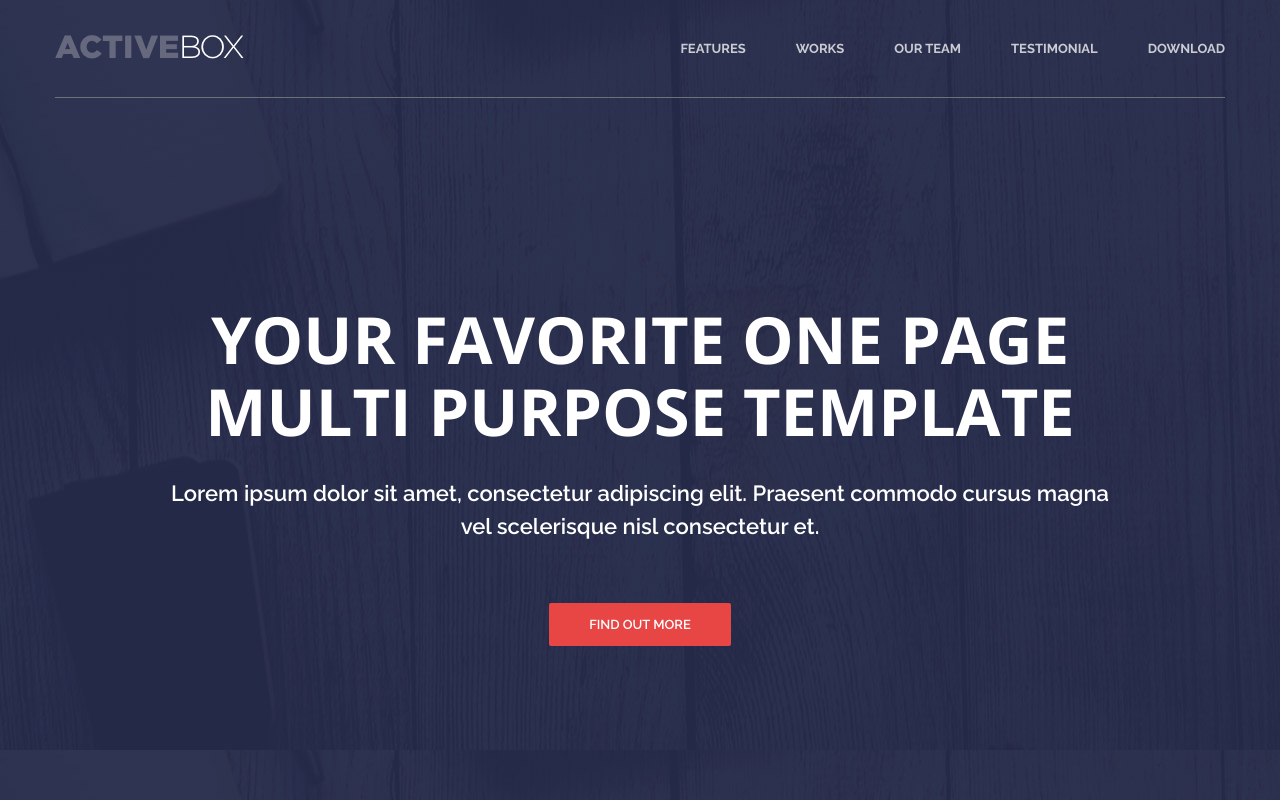
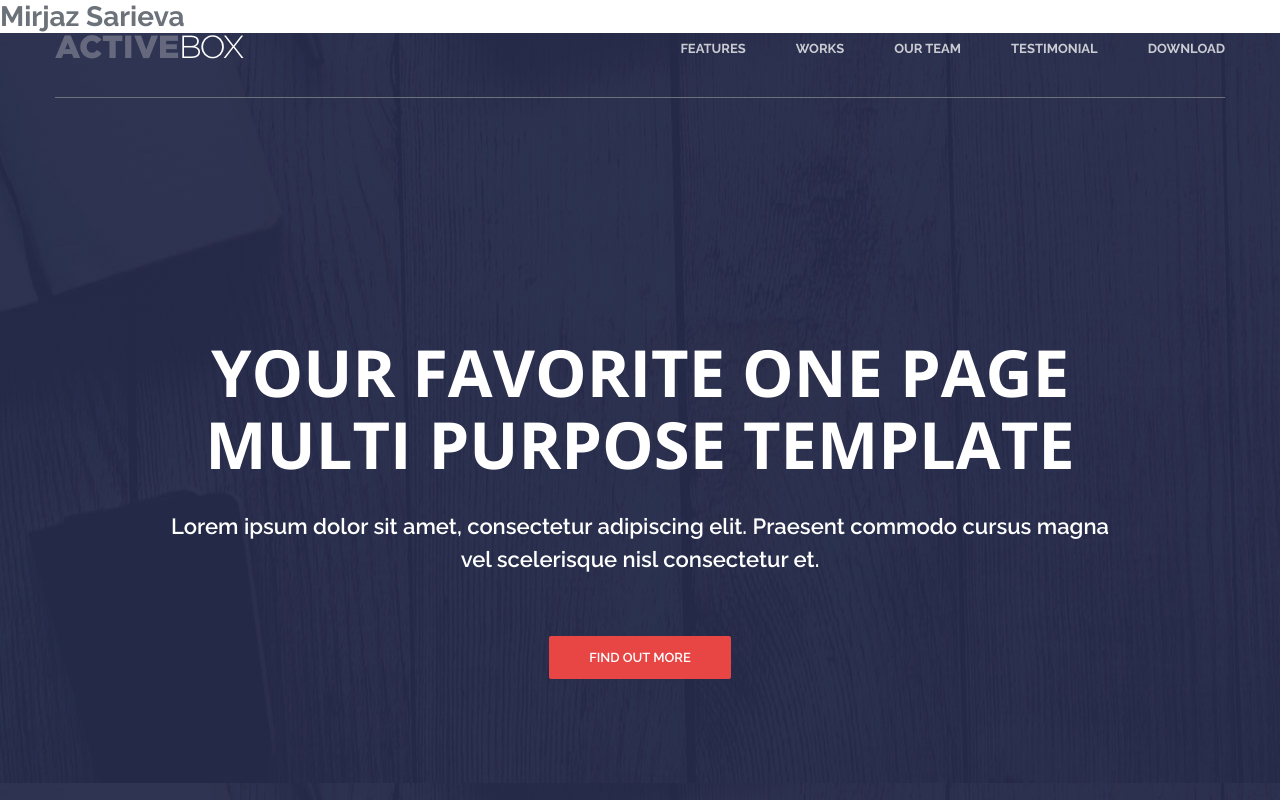
Before and after one commit to Meerim22/test-2, a plain HTML site: page index.html in a window 1280 px wide. Shown: the top 800 px of the page. Drawn offline with nearby package versions, Linux system fonts and the light colour scheme.

Commit message:
add name

```diff
--- a/index.html
+++ b/index.html
@@ -1,5 +1,6 @@
 <!DOCTYPE html>
 <html lang="en">
+
 <head>
   <meta charset="UTF-8" />
   <meta http-equiv="X-UA-Compatible" content="IE=edge" />
@@ -8,14 +9,15 @@
   <link rel="preconnect" href="https://fonts.gstatic.com" crossorigin />
   <link
     href="https://fonts.googleapis.com/css2?family=Cardo:ital@1&family=Open+Sans:wght@700&family=Raleway:ital,wght@0,600;0,700;1,400&display=swap"
-      rel="stylesheet"
-    />
+    rel="stylesheet" />
 
   <link rel="stylesheet" href="style.css" />
 
   <title>ActivBox</title>
 </head>
+
 <body>
+  <h1>Mirjaz Sarieva</h1>
   <header class="header">
     <div class="container">
       <div class="header__inner">
@@ -63,7 +65,8 @@
         <img class="features__icon" src="/img/features/Layer2.png" alt="" />
         <h4 class="features__title">Responsive Ready</h4>
         <div class="features__text">
-            Cras justo odio, dapibus ac facilisis in, egestas eget quam. Nullam quis risus eget urna mollis ornare vel eu leo. Donec ullamcorper nulla non metus auctor fringilla.
+          Cras justo odio, dapibus ac facilisis in, egestas eget quam. Nullam quis risus eget urna mollis ornare vel eu
+          leo. Donec ullamcorper nulla non metus auctor fringilla.
         </div>
       </div>
 
@@ -71,7 +74,8 @@
         <img class="features__icon" src="/img/features/Layer3.png" alt="" />
         <h4 class="features__title">Modern Design</h4>
         <div class="features__text">
-          Cras justo odio, dapibus ac facilisis in, egestas eget quam. Nullam quis risus eget urna mollis ornare vel eu leo. Donec ullamcorper nulla non metus auctor fringilla.
+          Cras justo odio, dapibus ac facilisis in, egestas eget quam. Nullam quis risus eget urna mollis ornare vel eu
+          leo. Donec ullamcorper nulla non metus auctor fringilla.
         </div>
       </div>
 
@@ -79,7 +83,8 @@
         <img class="features__icon" src="/img/features/Layer4.png" alt="" />
         <h4 class="features__title">Clean Code</h4>
         <div class="features__text">
-        Cras justo odio, dapibus ac facilisis in, egestas eget quam. Nullam quis risus eget urna mollis ornare vel eu leo. Donec ullamcorper nulla non metus auctor fringilla.
+          Cras justo odio, dapibus ac facilisis in, egestas eget quam. Nullam quis risus eget urna mollis ornare vel eu
+          leo. Donec ullamcorper nulla non metus auctor fringilla.
         </div>
       </div>
 
@@ -87,7 +92,8 @@
         <img class="features__icon" src="/img/features/Layer5.png" alt="" />
         <h4 class="features__title">Ready to Ship</h4>
         <div class="features__text">
-      Cras justo odio, dapibus ac facilisis in, egestas eget quam. Nullam quis risus eget urna mollis ornare vel eu leo. Donec ullamcorper nulla non metus auctor fringilla.
+          Cras justo odio, dapibus ac facilisis in, egestas eget quam. Nullam quis risus eget urna mollis ornare vel eu
+          leo. Donec ullamcorper nulla non metus auctor fringilla.
         </div>
       </div>
 
@@ -95,7 +101,8 @@
         <img class="features__icon" src="/img/features/Layer6.png" alt="" />
         <h4 class="features__title">Download for Free</h4>
         <div class="features__text">
-    Cras justo odio, dapibus ac facilisis in, egestas eget quam. Nullam quis risus eget urna mollis ornare vel eu leo. Donec ullamcorper nulla non metus auctor fringilla.
+          Cras justo odio, dapibus ac facilisis in, egestas eget quam. Nullam quis risus eget urna mollis ornare vel eu
+          leo. Donec ullamcorper nulla non metus auctor fringilla.
         </div>
       </div>
     </div>
@@ -169,4 +176,5 @@
 
 
 </body>
+
 </html>
```
Lines whose indentation alone changed are shown as unchanged.
